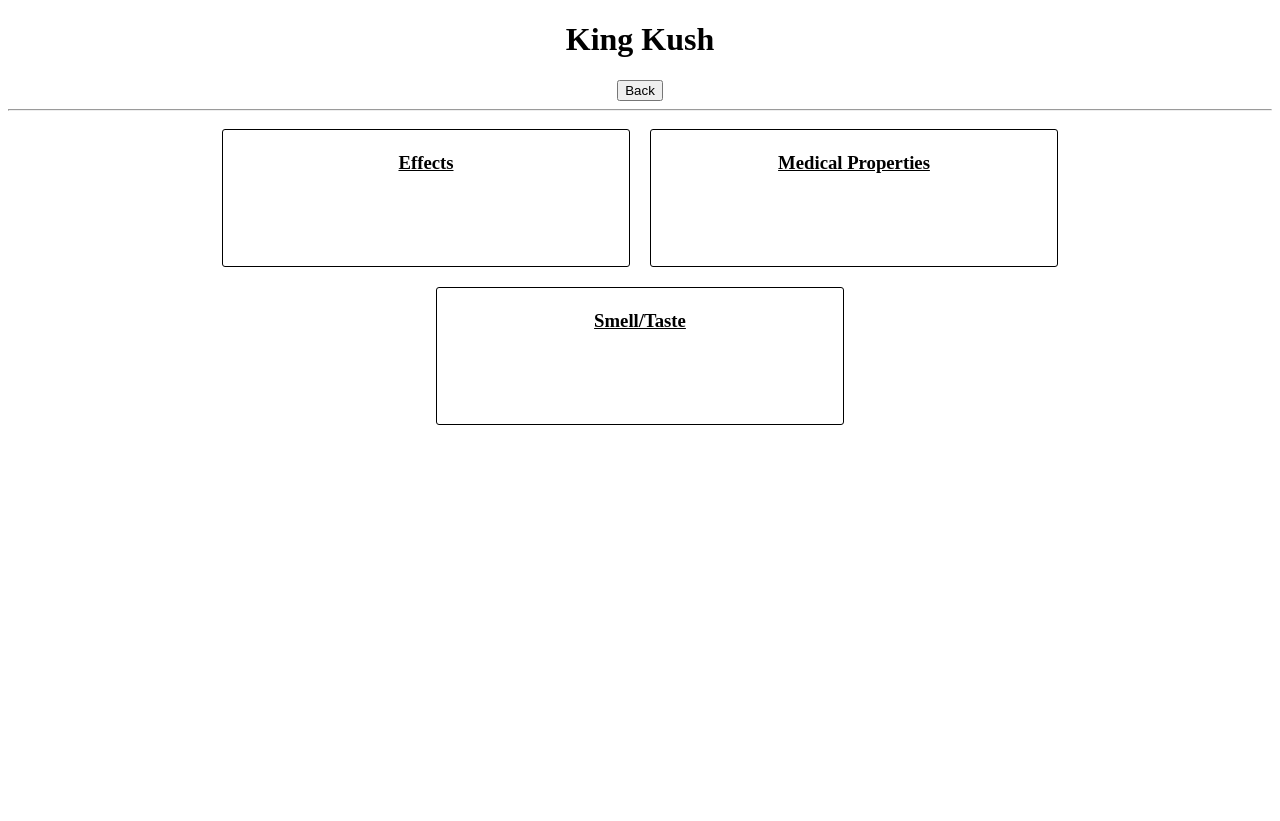
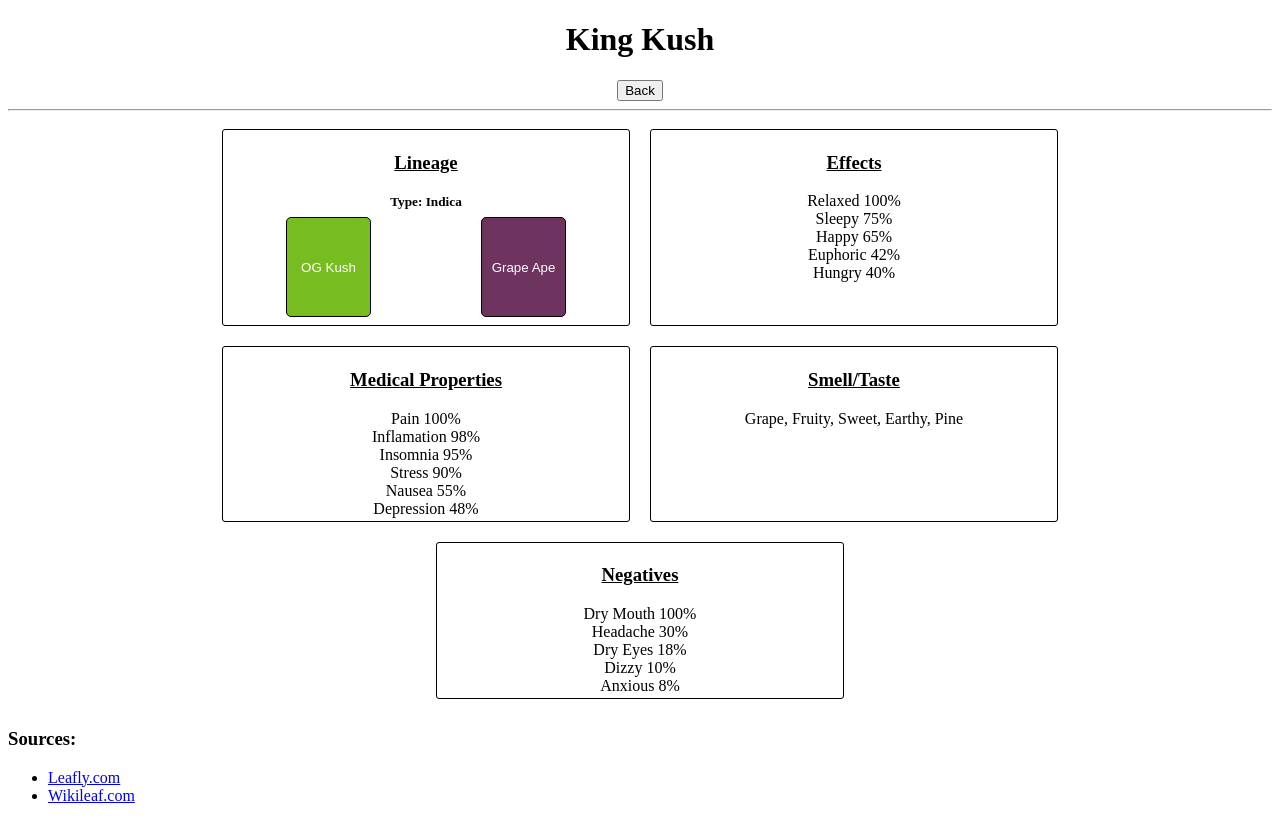
Before and after one commit to liamebirge/StoreStrains, a plain HTML site: page strainOverviews/kingKush.html in a window 1280 px wide. Before the commit the page ends 800 px from the top, so only its background shows below. Drawn offline with Linux system fonts and the light colour scheme.

Commit message:
Adding strain information and sources

```diff
--- a/strainOverviews/kingKush.html
+++ b/strainOverviews/kingKush.html
@@ -17,12 +17,30 @@
 		</header>
 		<hr />
 		<section id="strainSection">
+			<div class="sect" id="lineage">
+				<div class="sectionHeader">
+					<h3><u>Lineage</u></h3>
+					<h5>Type: Indica</h5>
+				</div>
+				<div class="sectionInfo" id="parents">
+					<button class="parent hybrid" onclick="gotoNew('https://www.leafly.com/hybrid/og-kush')">
+						OG Kush
+					</button>
+					<button class="parent indica" onclick="gotoNew('https://www.leafly.com/indica/grape-ape')">
+						Grape Ape
+					</button>
+				</div>
+			</div>
 			<div class="sect" id="effects">
 				<div class="sectionHeader">
 					<h3><u>Effects</u></h3>
 				</div>
 				<div class="sectionInfo">
-
+					Relaxed 100%<br />
+					Sleepy 75%<br />
+					Happy 65%<br />
+					Euphoric 42%<br />
+					Hungry 40%
 				</div>
 			</div>
 			<div class="sect" id="medical">
@@ -30,7 +48,12 @@
 					<h3><u>Medical Properties</u></h3>
 				</div>
 				<div class="sectionInfo">
-
+					Pain 100%<br />
+					Inflamation 98%<br />
+					Insomnia 95%<br />
+					Stress 90%<br />
+					Nausea 55%<br />
+					Depression 48%
 				</div>
 			</div>
 			<div class="sect" id="smellTaste">
@@ -38,12 +61,38 @@
 					<h3><u>Smell/Taste</u></h3>
 				</div>
 				<div class="sectionInfo">
-
+					Grape, Fruity, Sweet, Earthy, Pine
+				</div>
+			</div>
+			<div class="sect" id="negatives">
+				<div class="sectionHeader">
+					<h3><u>Negatives</u></h3>
+				</div>
+				<div class="sectionInfo">
+					Dry Mouth 100%<br />
+					Headache 30%<br />
+					Dry Eyes 18%<br />
+					Dizzy 10%<br />
+					Anxious 8%
 				</div>
 			</div>
 		</section>
 		<footer>
-
+			<div id="sources">
+				<h3>Sources:</h3>
+				<ul>
+					<li>
+						<a href="https://www.leafly.com/indica/king-kush" target="_blank">
+							Leafly.com
+						</a>
+					</li>
+					<li>
+						<a href="https://www.wikileaf.com/strain/grape-god/" target="_blank">
+							Wikileaf.com
+						</a>
+					</li>
+				</ul>
+			</div>
 		</footer>
 	</body>
 </html>
```
